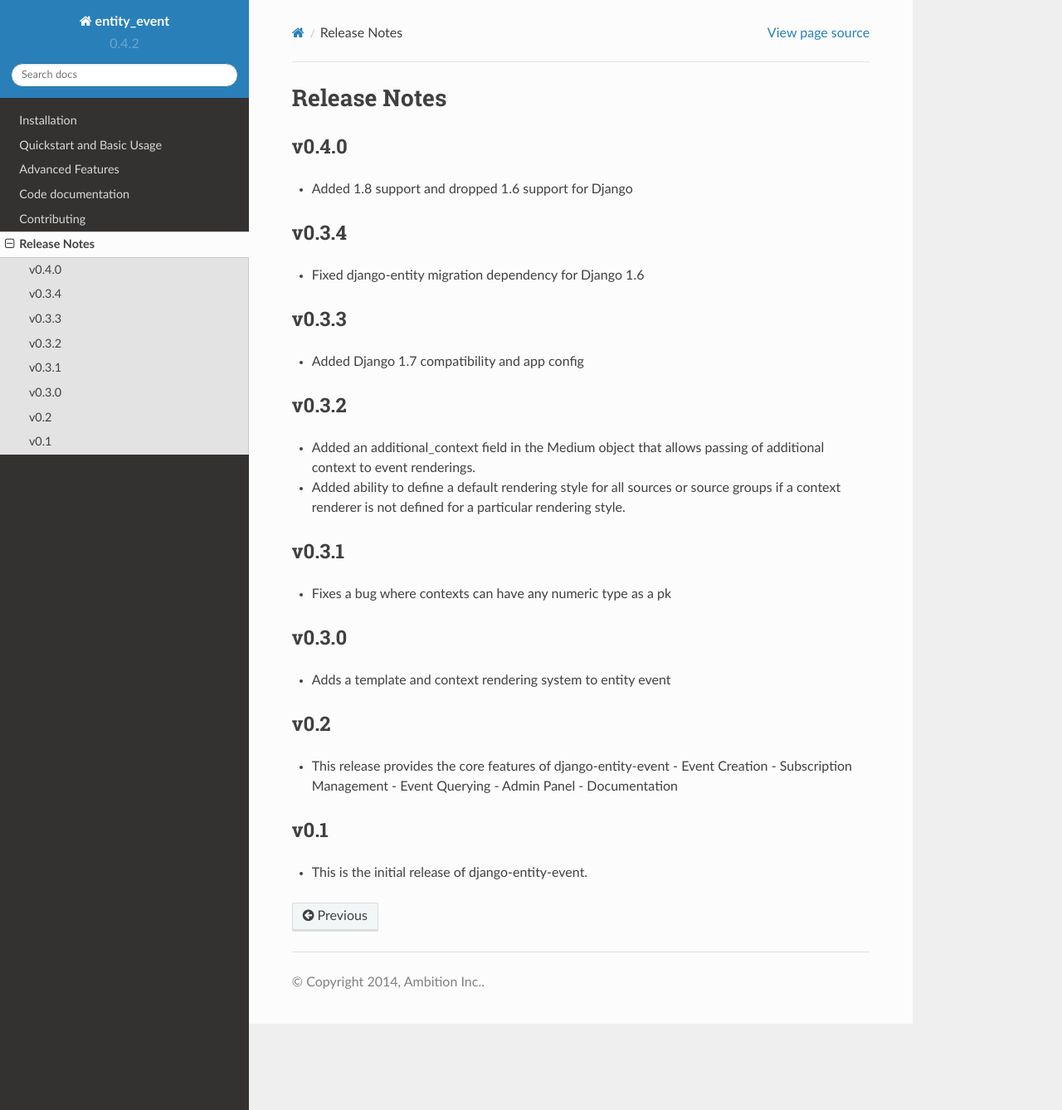
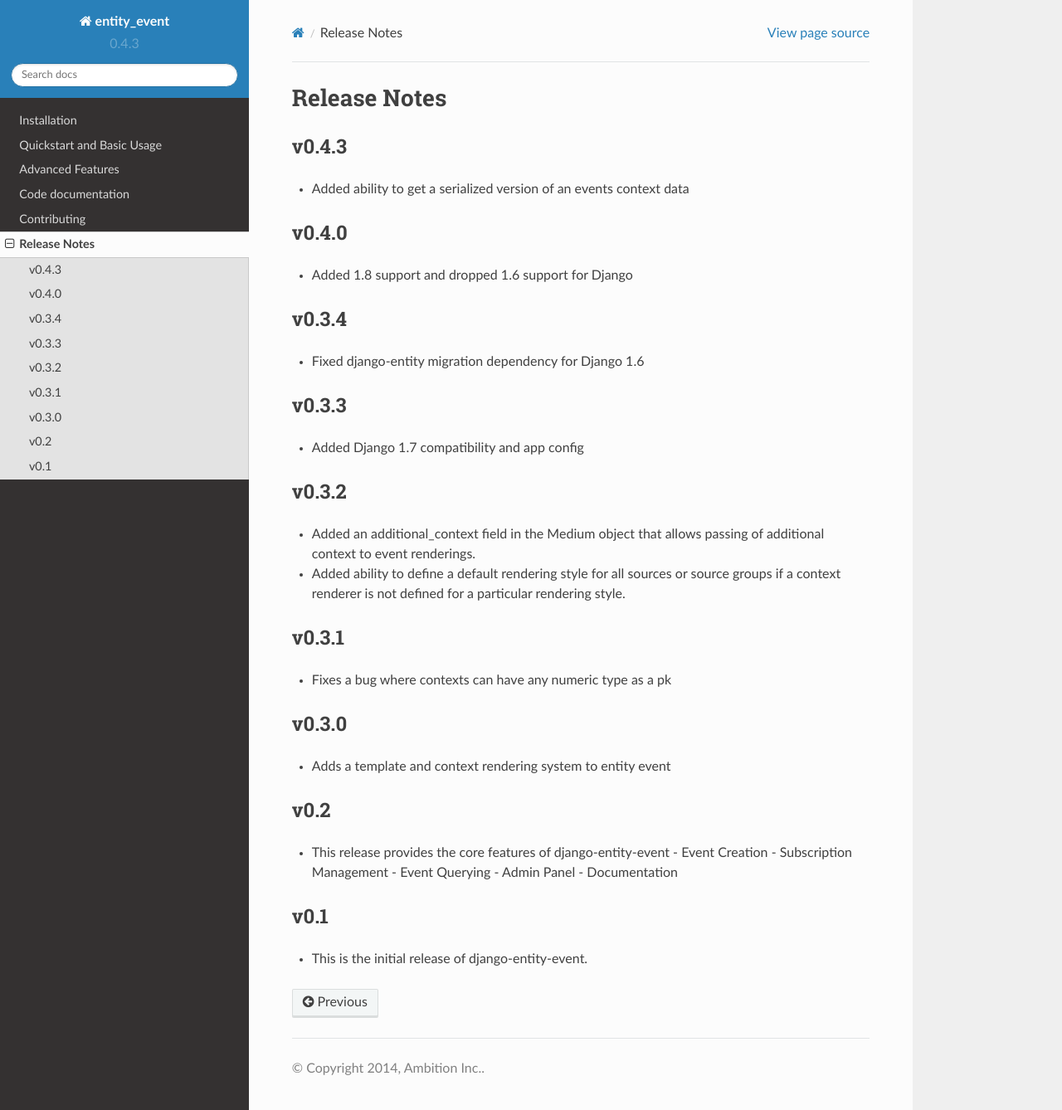
Before and after one commit to ambitioninc/django-entity-event, a Sphinx documentation site: the page built from docs/release_notes.rst, in a window 1280 px wide and 1338 px high. Shown: the whole window at 83% size. Built offline with Sphinx 7.4.7 and the Read the Docs theme 2.0.0, drawn with Linux system fonts in a browser that asks for light colours.

Commit message:
* Bump version add release notes

```diff
--- a/docs/release_notes.rst
+++ b/docs/release_notes.rst
@@ -1,5 +1,10 @@
 Release Notes
 =============
+
+v0.4.3
+------
+
+* Added ability to get a serialized version of an events context data
 
 v0.4.0
 ------
--- a/entity_event/version.py
+++ b/entity_event/version.py
@@ -1 +1 @@
-__version__ = '0.4.2'
+__version__ = '0.4.3'
```
